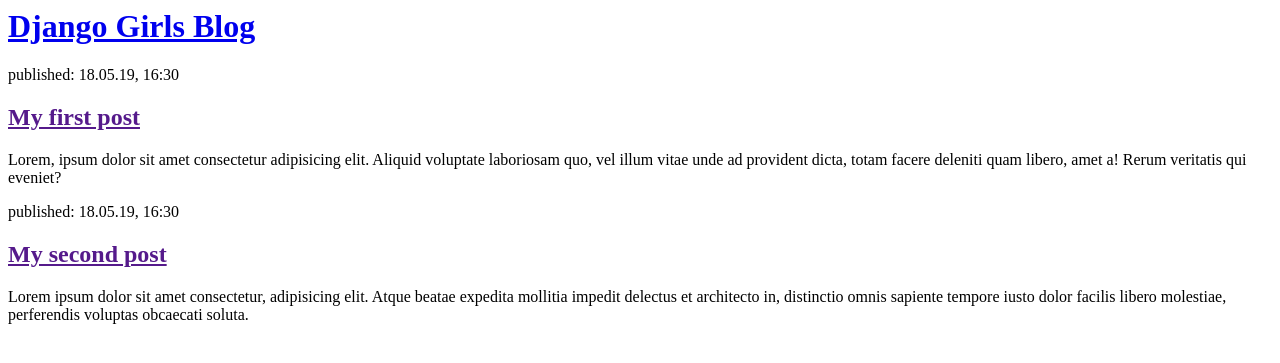
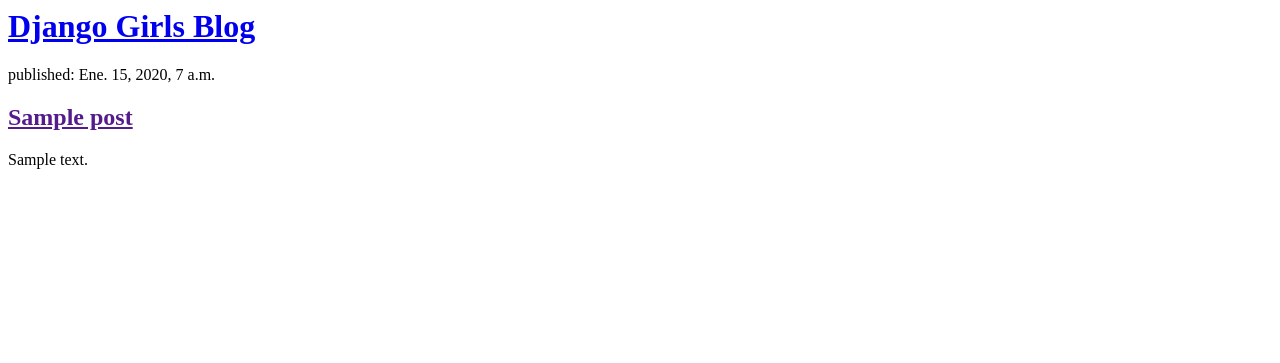
Before and after one commit to JGabrielPS/my-first-blog, a Django app: template blog/templates/blog/post_list.html in a window 1280 px wide. Shown: the top 363 px of the page. Run offline with Django 3.2, Linux system fonts and the light colour scheme; the template is opened without the code that fills it: values that come from a table or form of the project are taken from there, others are empty; tables that the repository leaves empty hold one stand-in row (values such as "Sample post").

Commit message:
Templates modificados para mostrar post desde base de datos.

```diff
--- a/blog/templates/blog/post_list.html
+++ b/blog/templates/blog/post_list.html
@@ -10,20 +10,13 @@
       <h1><a href="/">Django Girls Blog</a></h1>
     </header>
     <section>
+      {% for post in posts %}
       <article>
-        <p>published: 18.05.19, 16:30</p>
-        <h2><a href="">My first post</a></h2>
-        <p>Lorem, ipsum dolor sit amet consectetur adipisicing elit. Aliquid voluptate laboriosam quo, vel illum vitae
-          unde ad
-          provident dicta, totam facere deleniti quam libero, amet a! Rerum veritatis qui eveniet?</p>
+        <p>published: {{ post.published_date }}</p>
+        <h2><a href="">{{ post.title }}</a></h2>
+        <p>{{ post.text|linebreaksbr }}</p>
       </article>
-      <article>
-        <p>published: 18.05.19, 16:30</p>
-        <h2><a href="">My second post</a></h2>
-        <p>Lorem ipsum dolor sit amet consectetur, adipisicing elit. Atque beatae expedita mollitia impedit delectus et
-          architecto in, distinctio omnis sapiente tempore iusto dolor facilis libero molestiae, perferendis voluptas
-          obcaecati soluta.</p>
-      </article>
+      {% endfor %}
     </section>
   </main>
 </body>
--- a/blog/views.py
+++ b/blog/views.py
@@ -1,4 +1,7 @@
 from django.shortcuts import render
+from .models import Post
+from django.utils import timezone
 
 def post_list(request):
-    return render(request, 'blog/post_list.html', {})
+    posts = Post.objects.filter(published_date__lte=timezone.now()).order_by('published_date')
+    return render(request, 'blog/post_list.html', {'posts': posts})
```
Also changed, not shown: blog/models.py (+5 -6 lines).
